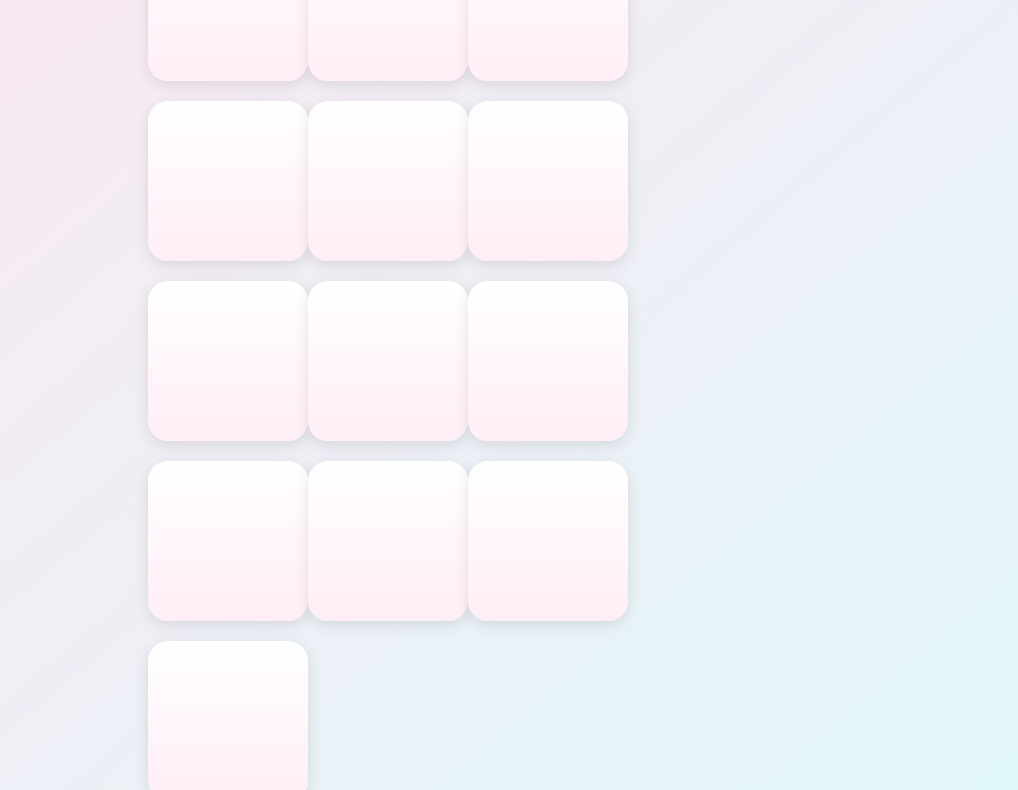
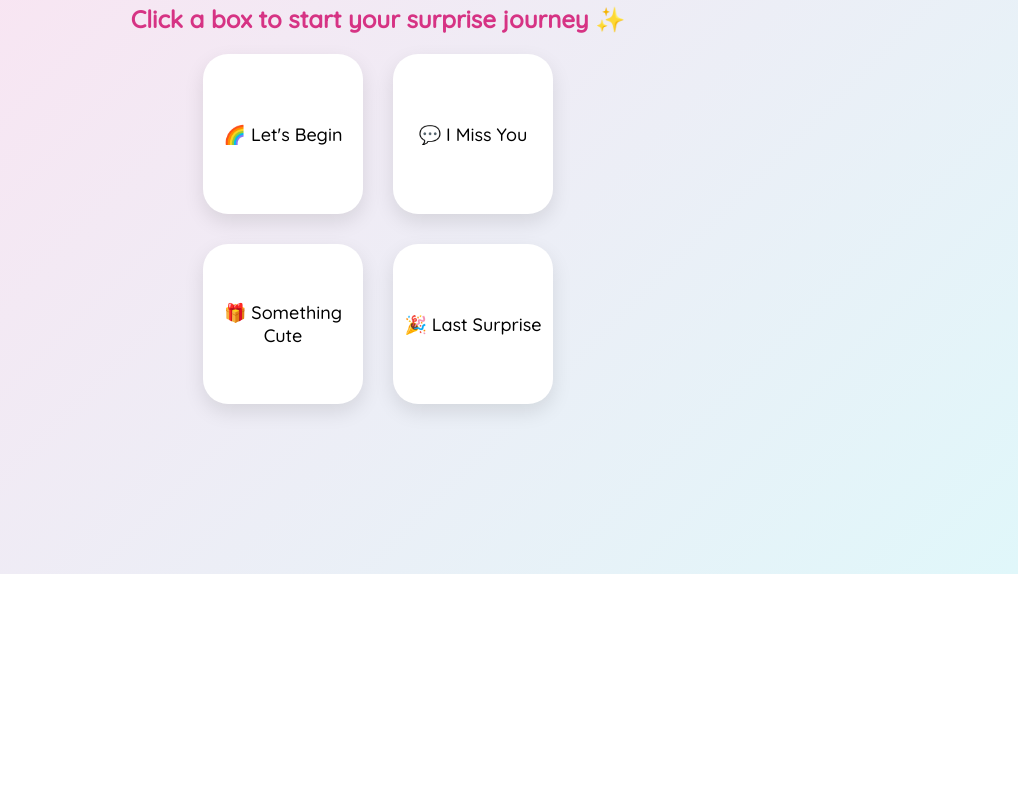
Before and after one commit to digital513/Game, a plain HTML site: page index.html in a window 1280 px wide. Shown: the part 226-1016 px from the top of the page, without its empty margins (262-1280 px from the left). After the commit the page ends 800 px from the top, so only its background shows below. Drawn offline with Linux system fonts and the light colour scheme.

Commit message:
Update index.html

```diff
--- a/index.html
+++ b/index.html
@@ -5,114 +5,178 @@
   <title>For Jyoti 💖</title>
   <link href="https://fonts.googleapis.com/css2?family=Quicksand:wght@500&display=swap" rel="stylesheet">
   <style>
-    body {
-      background: linear-gradient(to bottom right, #ffe6f0, #e0f7fa);
-      font-family: 'Quicksand', sans-serif;
-      display: flex;
-      flex-direction: column;
-      align-items: center;
-      padding: 40px;
-      min-height: 100vh;
+    * {
+      box-sizing: border-box;
+      margin: 0;
+      padding: 0;
     }
 
-    h1 {
-      color: #d63384;
-      font-size: 36px;
-      margin-bottom: 30px;
-      text-shadow: 1px 1px 2px #ffcce5;
+    body {
+      font-family: 'Quicksand', sans-serif;
+      overflow: hidden;
     }
 
-    .grid {
+    .page {
+      width: 100vw;
+      height: 100vh;
+      display: flex;
+      align-items: center;
+      justify-content: center;
+      flex-direction: column;
+      position: absolute;
+      top: 0;
+      left: 0;
+      background: linear-gradient(135deg, #ffe0f0, #e0f7fa);
+      transition: opacity 1s ease-in-out;
+      z-index: 1;
+    }
+
+    .hidden {
+      opacity: 0;
+      pointer-events: none;
+      z-index: 0;
+    }
+
+    .box-grid {
       display: grid;
-      grid-template-columns: repeat(auto-fit, minmax(140px, 1fr));
-      gap: 20px;
-      max-width: 600px;
+      grid-template-columns: repeat(2, 160px);
+      gap: 30px;
     }
 
     .box {
-      width: 100%;
-      height: 140px;
-      background: linear-gradient(to bottom, #ffffff, #ffeef6);
-      border-radius: 20px;
-      box-shadow: 0 4px 15px rgba(0, 0, 0, 0.1);
+      width: 160px;
+      height: 160px;
+      background: white;
+      border-radius: 25px;
+      box-shadow: 0 8px 20px rgba(0, 0, 0, 0.1);
       display: flex;
       align-items: center;
       justify-content: center;
+      font-size: 18px;
       cursor: pointer;
-      transition: all 0.3s ease;
-      font-size: 16px;
+      transition: transform 0.3s ease, background 0.3s;
       text-align: center;
-      padding: 10px;
-      color: #5a2a5f;
     }
 
     .box:hover {
-      background: #ffe3ec;
-      transform: scale(1.05) rotate(-1deg);
+      transform: scale(1.1);
+      background: #ffebf0;
     }
 
-    .box.clicked {
-      background: #fcddec;
-      font-size: 17px;
+    h1, h2 {
+      color: #d63384;
+      margin-bottom: 20px;
     }
 
-    .hidden {
-      display: none;
+    .emoji {
+      font-size: 36px;
+      margin-bottom: 15px;
     }
 
-    .final {
-      margin-top: 50px;
-      font-size: 24px;
-      background: #fff0f6;
-      padding: 25px;
-      border-radius: 15px;
-      box-shadow: 0 4px 15px rgba(0, 0, 0, 0.1);
-      text-align: center;
-      color: #c9184a;
-      animation: fadeIn 1s ease-out;
+    .background-animation {
+      position: fixed;
+      width: 100%;
+      height: 100%;
+      top: 0;
+      left: 0;
+      z-index: -1;
+      overflow: hidden;
     }
 
-    @keyframes fadeIn {
-      from {opacity: 0; transform: scale(0.9);}
-      to {opacity: 1; transform: scale(1);}
+    .heart {
+      position: absolute;
+      color: pink;
+      animation: float 10s linear infinite;
+      font-size: 24px;
+    }
+
+    @keyframes float {
+      from {
+        transform: translateY(100vh);
+        opacity: 0;
+      }
+      to {
+        transform: translateY(-10vh);
+        opacity: 1;
+      }
+    }
+
+    .btn {
+      margin-top: 20px;
+      padding: 10px 20px;
+      font-size: 16px;
+      border: none;
+      border-radius: 10px;
+      background: #ff94c2;
+      color: white;
+      cursor: pointer;
+      box-shadow: 0 4px 12px rgba(0,0,0,0.1);
     }
   </style>
 </head>
 <body>
 
-  <h1>✨ Every Click is a Surprise for Jyoti ✨</h1>
-
-  <div class="grid">
-    <div class="box" onclick="reveal(this, 'Miss u pgla 😢💖')"></div>
-    <div class="box" onclick="reveal(this, 'Love you sooooooooo much 💖💫')"></div>
-    <div class="box" onclick="reveal(this, 'You always bring a smile 🙂🌸')"></div>
-    <div class="box" onclick="reveal(this, 'Your vibe is unmatched ✨🌼')"></div>
-    <div class="box" onclick="reveal(this, 'Stay the way you are. It’s perfect 💕')"></div>
-    <div class="box" onclick="reveal(this, 'You turn normal days into magical ones 🎈')"></div>
-    <div class="box" onclick="reveal(this, 'You deserve the world 💫💐')"></div>
-    <div class="box" onclick="reveal(this, 'Soft hug from my heart 🤗')"></div>
-    <div class="box" onclick="reveal(this, 'You’re a walking sunshine ☀️')"></div>
-    <div class="box" onclick="reveal(this, 'You make chaos look cute 😄')"></div>
-    <div class="box" onclick="reveal(this, 'If I had a flower for every time I missed you 🌷...')"></div>
-    <div class="box" onclick="reveal(this, 'Some people sparkle more than glitter ✨ You do.')"></div>
-    <div class="box" onclick="reveal(this, 'Final Surprise 💌')"></div>
+  <div class="background-animation">
+    <!-- Floating hearts -->
+    <div class="heart" style="left: 10%; animation-delay: 0s;">💖</div>
+    <div class="heart" style="left: 30%; animation-delay: 2s;">💕</div>
+    <div class="heart" style="left: 50%; animation-delay: 4s;">💘</div>
+    <div class="heart" style="left: 70%; animation-delay: 6s;">💗</div>
+    <div class="heart" style="left: 90%; animation-delay: 8s;">💞</div>
   </div>
 
-  <div class="final hidden" id="final">
-    💘 MISS YOU, JYOTI 💘<br><br>
-    Just wanted to remind you:<br>
-    You're admired, appreciated, and absolutely amazing 💐<br>
-    Can’t wait to see you again soon! 🌈
+  <div class="page" id="page1">
+    <h1>Hey Jyoti! 💌</h1>
+    <h2>Click a box to start your surprise journey ✨</h2>
+    <div class="box-grid">
+      <div class="box" onclick="nextPage(2)">🌈 Let's Begin</div>
+      <div class="box" onclick="nextPage(3)">💬 I Miss You</div>
+      <div class="box" onclick="nextPage(4)">🎁 Something Cute</div>
+      <div class="box" onclick="nextPage(5)">🎉 Last Surprise</div>
+    </div>
+  </div>
+
+  <div class="page hidden" id="page2">
+    <div class="emoji">🥺</div>
+    <h2>Miss u pgla 😢</h2>
+    <button class="btn" onclick="nextPage(1)">⬅ Back</button>
+  </div>
+
+  <div class="page hidden" id="page3">
+    <div class="emoji">❤️</div>
+    <h2>Love you sooooooooo much 💖</h2>
+    <button class="btn" onclick="nextPage(1)">⬅ Back</button>
+  </div>
+
+  <div class="page hidden" id="page4">
+    <div class="emoji">🧸</div>
+    <h2>Here’s a hug from me 🤗</h2>
+    <button class="btn" onclick="nextPage(6)">Next ➡</button>
+  </div>
+
+  <div class="page hidden" id="page5">
+    <div class="emoji">🌟</div>
+    <h2>You make everything better 💫</h2>
+    <button class="btn" onclick="nextPage(7)">Continue ➡</button>
+  </div>
+
+  <div class="page hidden" id="page6">
+    <div class="emoji">🌸</div>
+    <h2>You're like sunshine on a cloudy day ☀️</h2>
+    <button class="btn" onclick="nextPage(1)">Back to Start 🔄</button>
+  </div>
+
+  <div class="page hidden" id="page7">
+    <div class="emoji">🎈</div>
+    <h2>Whatever you're going through, I'm always here 💗</h2>
+    <p style="margin-top: 10px; font-size: 16px; color: #444;">This day might have been rough, but I hope this brought a smile 😊</p>
+    <button class="btn" onclick="nextPage(1)">Back to Start 🔄</button>
   </div>
 
   <script>
-    function reveal(el, msg) {
-      el.classList.add("clicked");
-      el.innerHTML = msg;
-
-      if (msg.includes('Final')) {
-        document.getElementById('final').classList.remove('hidden');
-      }
+    function nextPage(pageNumber) {
+      document.querySelectorAll('.page').forEach(p => p.classList.add('hidden'));
+      document.getElementById('page' + pageNumber).classList.remove('hidden');
     }
   </script>
 
```
